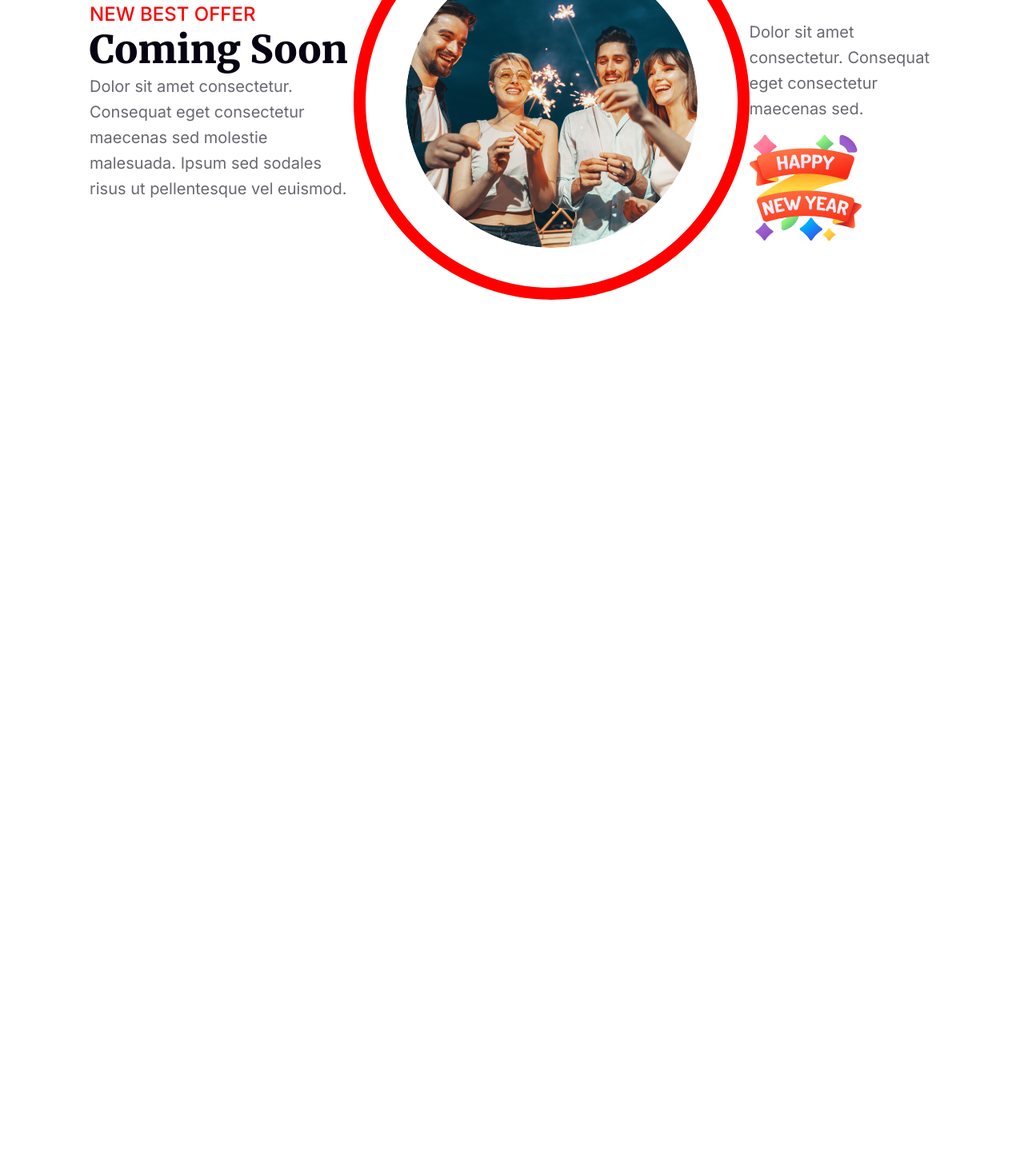
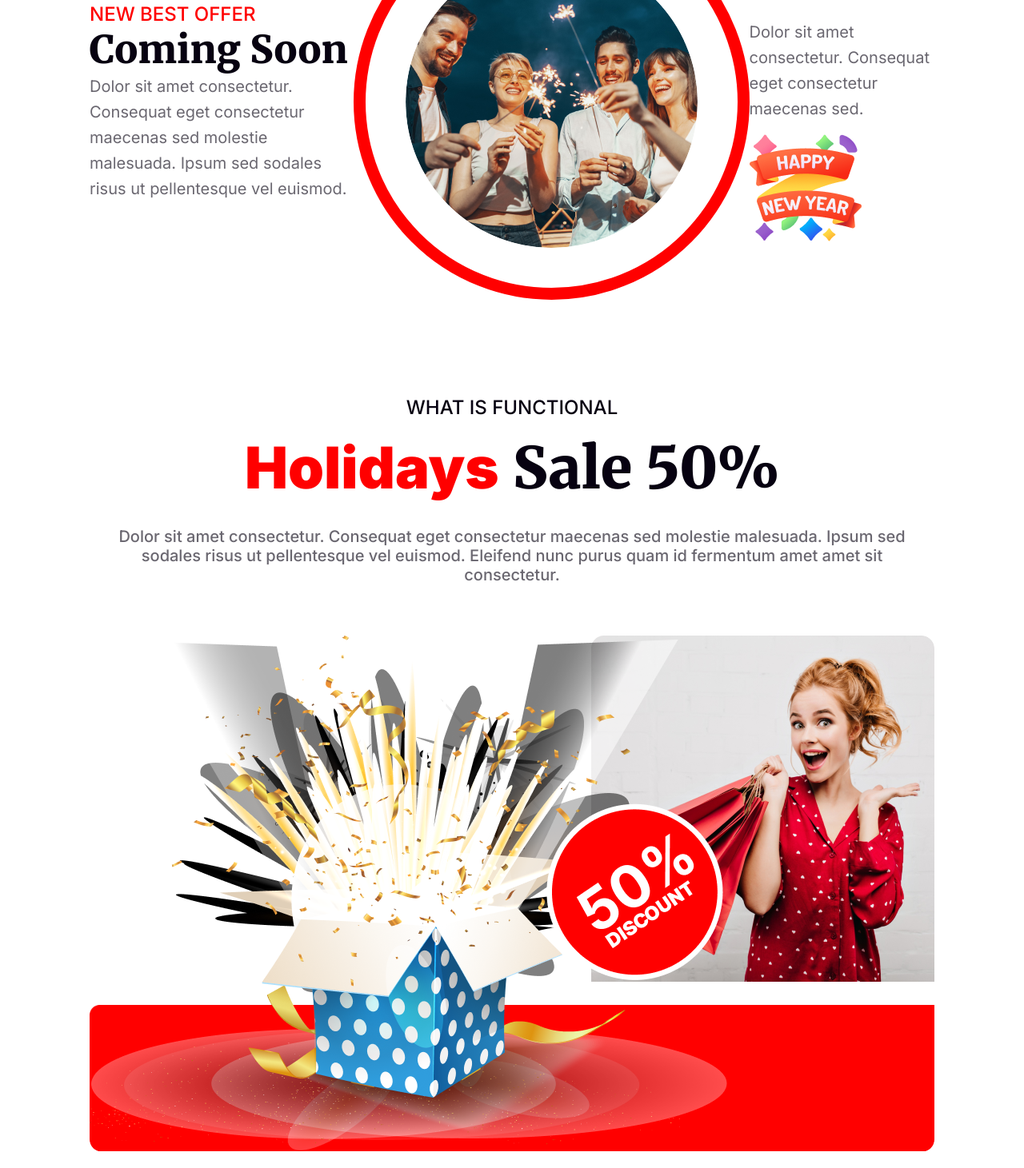
Before and after one commit to SatirthaRoy/newYearNewMission, a plain HTML site: page index.html in a window 1280 px wide. Shown: the part 3079-4540 px from the top of the page at 80% size. Before the commit the page ends 3454 px from the top, so only its background shows below. Drawn offline with Linux system fonts and the light colour scheme.

Commit message:
almost done

```diff
--- a/index.css
+++ b/index.css
@@ -244,3 +244,66 @@
 
 
 /* holiday sale section style */
+
+.holiday-sale > div {
+  width: 80%;
+  margin: 0px auto;
+  display: flex;
+  flex-direction: column;
+  align-items: center;
+  margin-top: 120px;
+}
+
+.sale > h6 {
+  color: #070211;
+  font-size: 24px;
+  font-style: normal;
+  font-weight: 500;
+}
+
+.sale > h2 {
+  color: #070211;
+  font-family: Merriweather;
+  font-size: 72px;
+  font-style: normal;
+  font-weight: 900;
+  margin-top: 16px;
+  margin-bottom: 28px;
+}
+
+.sale h2 > span {
+  color: #FF0000;
+}
+
+.sale > p {
+  color: rgba(7, 2, 17, 0.60);
+  text-align: center;
+  font-size: 20px;
+  font-style: normal;
+  font-weight: 500;
+}
+
+/* discount section styles */
+
+.discount {
+  margin-top: 64px;
+  margin-bottom: 120px;
+}
+
+.discount > div{
+  background-image: url('./resources/Rectangle 2.png'), url('./resources/Rectangle 1.png');
+  background-size: 100%, auto;
+  background-repeat: no-repeat;
+  background-position: bottom, top right;
+  display: flex;
+  align-items: center;
+  justify-content: flex-start;
+}
+
+.discount > div > div {
+  width: 50%;
+}
+
+.box-image {
+  height: 646px;
+}
--- a/index.html
+++ b/index.html
@@ -78,6 +78,45 @@
       </div>
     </section>
 
+    <section class="holiday-sale">
+      <div class="banner sale">
+        <h6>WHAT IS FUNCTIONAL</h6>
+        <h2><span>Holidays</span> Sale 50%</h2>
+        <p>Dolor sit amet consectetur. Consequat eget consectetur maecenas sed
+          molestie malesuada. Ipsum sed sodales risus ut pellentesque vel euismod. Eleifend nunc purus quam id fermentum amet amet sit consectetur.</p>
+      </div>
+    </section>
+
+    <!-- discount section -->
+    <section class="discount">
+      <div class="banner">
+        <div class="box-image">
+          <img src="./resources/Group 75.png" alt="">
+        </div>
+        <div>
+          <img src="./resources/Group 44.png" alt="">
+        </div>
+
+      </div>
+    </section>
+
+    <!-- portfolio section -->
+
+    <section class="portfolio">
+      <div class="banner">
+        <h6>THE BEST GIFTS</h6>
+        <h2>Our Awesome Portfolio</h2>
+        <p>Dolor sit amet consectetur. Consequat eget consectetur maecenas sed molestie malesuada. Ipsum sed sodales risus ut pellentesque vel euismod. </p>
+        <div>
+          <img src="" alt="">
+          <img src="" alt="">
+          <img src="" alt="">
+          <img src="" alt="">
+          <img src="" alt="">
+          <img src="" alt="">
+        </div>
+      </div>
+    </section>
   </main>
 
   <footer>
```
